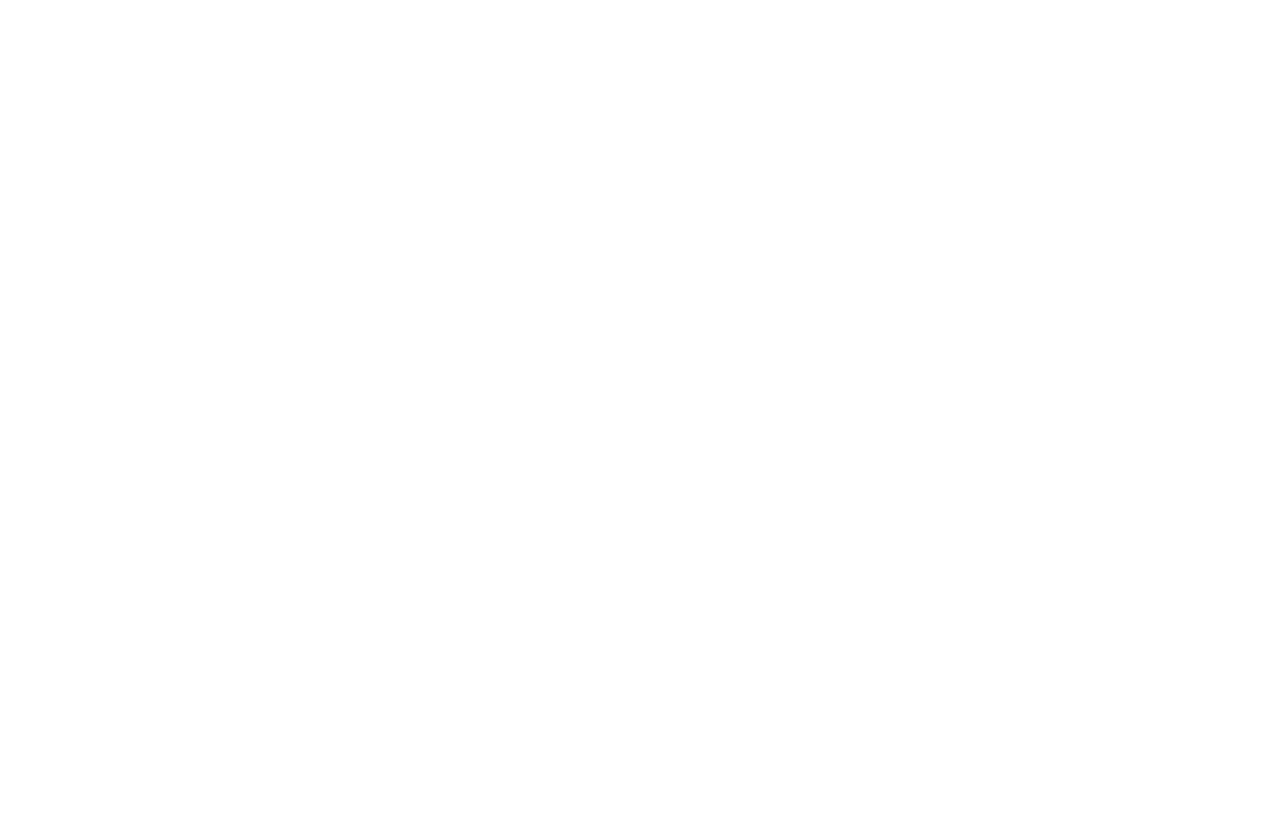
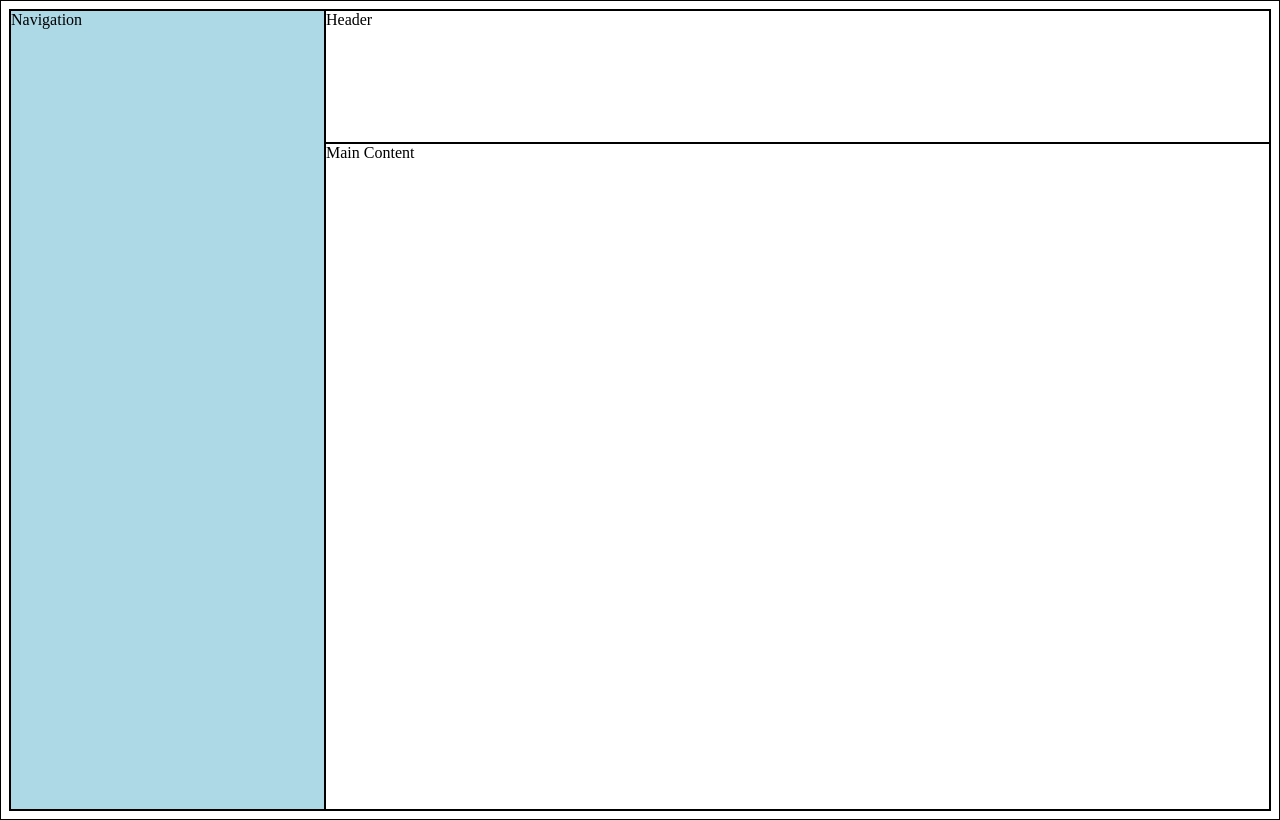
Before and after one commit to HanXD345/admin-dashboard, a plain HTML site: page index.html in a window 1280 px wide. Drawn offline with Linux system fonts and the light colour scheme.

Commit message:
Create basic structure with grid

```diff
--- a/index.html
+++ b/index.html
@@ -8,8 +8,14 @@
 		<title>Admin Dashboard</title>
 	</head>
 	<body>
-			<header></header>
-			<nav></nav>
-			<main></main>
+			<header>
+				Header
+			</header>
+			<nav>
+				Navigation
+			</nav>
+			<main>
+				Main Content
+			</main>
 	</body>
 </html>
--- a/styles.css
+++ b/styles.css
@@ -0,0 +1,18 @@
+* {
+    border: 1px solid black;
+}
+
+body {
+    display: grid;
+    height: 100vh;
+    grid-template: 1fr 5fr / 1fr 3fr;
+}
+
+header {
+    grid-column: 2 / 3;
+}
+
+nav {
+    grid-row: 1 / 3;
+    background-color: lightblue;
+}
```
